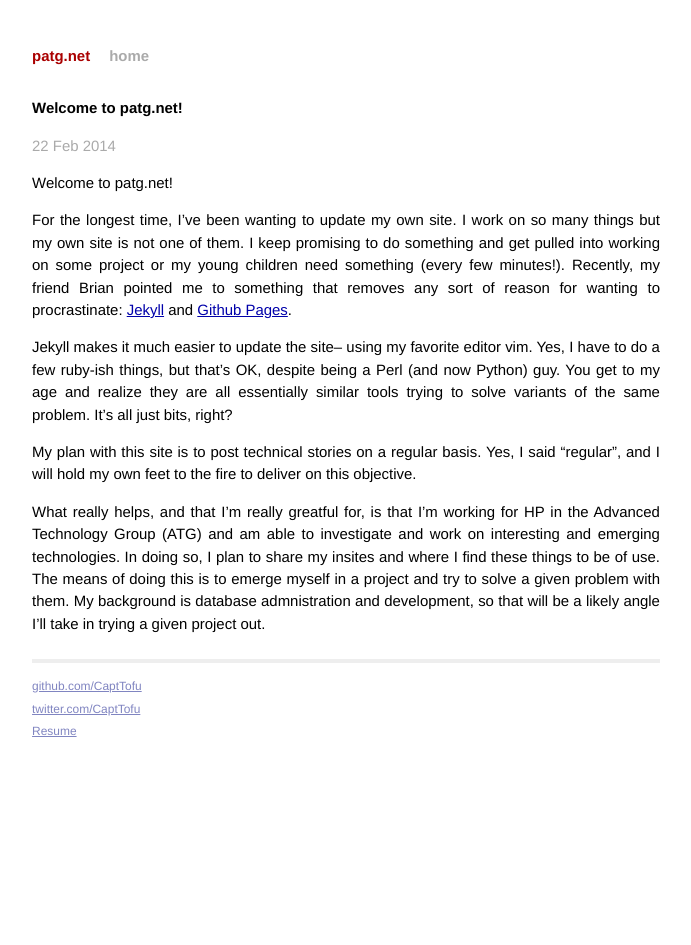
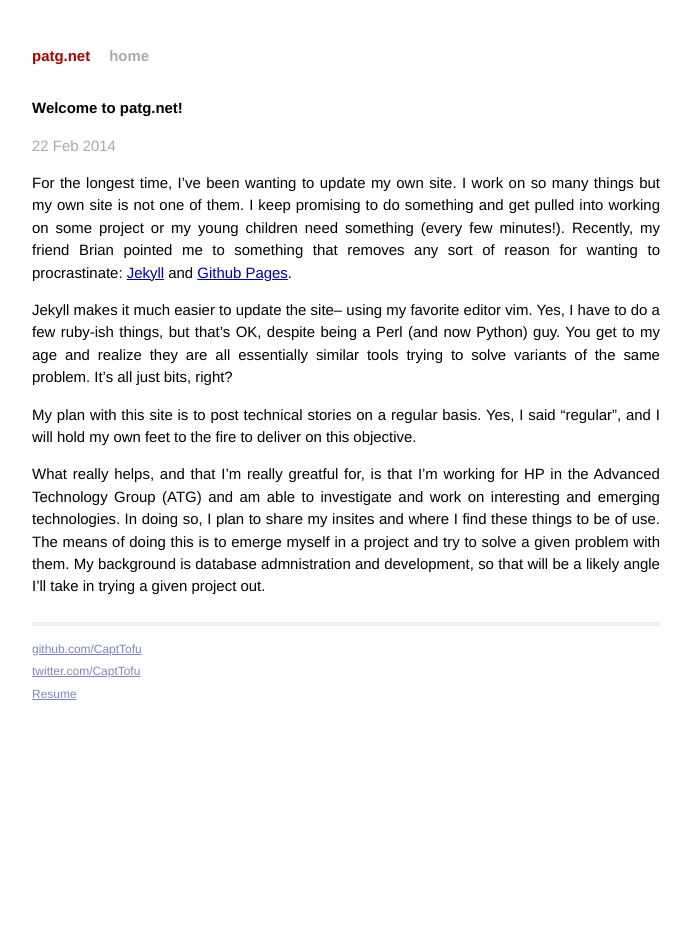
Before and after one commit to CaptTofu/patg.net, a Jekyll site: the page built from _posts/2014-02-23-welcome.markdown, in a window 1280 px wide. Shown: the whole page, without its empty margins (294-985 px from the left). Built offline with Jekyll 4.4.1, drawn with Linux system fonts in a browser that asks for light colours; Markdown is read by kramdown in place of the engine named in the settings.

Commit message:
Removed redundant welcome message

```diff
--- a/_posts/2014-02-23-welcome.markdown
+++ b/_posts/2014-02-23-welcome.markdown
@@ -4,8 +4,6 @@ title: "Welcome to patg.net!"
 date: 2014-02-22 08:00:00
 categories: docker
 ---
-
-Welcome to patg.net!
 
 For the longest time, I've been wanting to update my own site. I work on so many things but my own site is not one of them. I keep promising to do something and get pulled into working on some project or my young children need something (every few minutes!). Recently, my friend Brian pointed me to something that removes any sort of reason for wanting to procrastinate: [Jekyll][jekyll] and [Github Pages][gh-pages].
 
```
